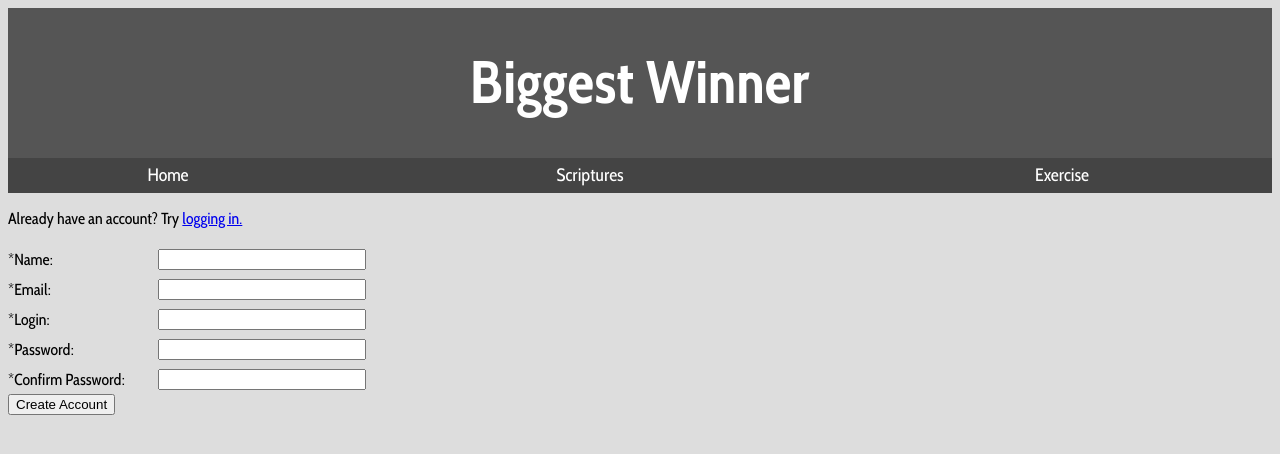
After one commit to browerjosiahdev/biggest-winner, a PHP site: page /create_account.html in a window 1280 px wide. The commit adds this page. Shown: the top 454 px of the page. Run offline with PHP 8.4, Linux system fonts and the light colour scheme.

Commit message:
Made updates to login page, and added page to create a new user

```diff
--- a/_dev/mysql/biggest_winner_godaddy.sql
+++ b/_dev/mysql/biggest_winner_godaddy.sql
@@ -1,4 +1,4 @@
-USE biggest_winner;
+USE biggest_winner_test;
 
 CREATE TABLE IF NOT EXISTS users (id INT AUTO_INCREMENT,
                                  name VARCHAR(100) NOT NULL,
--- a/_dev/sass/site.scss
+++ b/_dev/sass/site.scss
@@ -46,7 +46,13 @@ body
 
         a
         {
+            color: #fff;
             text-decoration: none;
+
+            &:hover
+            {
+                color: #ccc;
+            }
         }
     }
 }
@@ -187,7 +193,7 @@ body
         .form-label
         {
             display: table-cell;
-            width: 100px;
+            width: 150px;
             vertical-align: middle;
         }
 
@@ -225,13 +231,3 @@ body
 {
     display: none;
 }
-
-a
-{
-    color: #fff;
-}
-
-a:hover
-{
-    color: #ccc;
-}
--- /dev/null
+++ b/create_account.html
@@ -0,0 +1,110 @@
+<!DOCTYPE html>
+<html lang="en">
+    <head>
+        <meta http-equiv="cache-control" content="max-age=0" />
+        <meta http-equiv="cache-control" content="no-cache" />
+        <meta http-equiv="expires" content="0" />
+        <meta http-equiv="expires" content="Tue, 01 Jan 1980 1:00:00 GMT" />
+        <meta http-equiv="pragma" content="no-cache" />
+        <meta http-equiv="X-UA-Compatible" content="IE=Edge" />
+        <title>Biggest Winner</title>
+        <link type="text/css" rel="stylesheet" href="css/font.css">
+        <link type="text/css" rel="stylesheet" href="css/site.css">
+        <script type="text/javascript" language="javascript" src="js/config.js"></script>
+        <script type="text/javascript" language="javascript" src="js/jquery-1.11.2.min.js"></script>
+        <script type="text/javascript" language="javascript" src="js/site.js"></script>
+        <script type="text/javascript" language="javascript">
+            function createAccount()
+            {
+                var strName             = isValidInput($('#name'));
+                var strEmail            = isValidInput($('#email'), INPUTEMAIL);
+                var strLogin            = isValidInput($('#login'));
+                var strPassword         = isValidInput($('#password'));
+                var strConfirmPassword  = isValidInput($('#confirmPassword'));
+
+                if (strName == '')
+                    return;
+                if (strEmail == '')
+                    return;
+                if (strLogin == '')
+                    return;
+                if (strPassword == '')
+                    return;
+                if (strConfirmPassword == '')
+                    return;
+
+                if (strPassword != strConfirmPassword)
+                {
+                    alert('Sorry, your passwords don&apos;t match.');
+
+                    return;
+                }
+
+                var strData = 'name=' + strName +
+                              '&email=' + strEmail +
+                              '&login=' + strLogin +
+                              '&password=' + strPassword;
+
+                $.ajax({
+                    url: 'php/create_account.php',
+                    method: 'POST',
+                    data: strData + '&' + DB_URLSTRING,
+                    success: onCreateAccountSuccess,
+                    error: onCreateAccountError
+                });
+            }
+
+            function onCreateAccountSuccess( vData )
+            {
+                var intData = Number(vData);
+                if (!isNaN(intData) && intData > 0)
+                {
+                    sessionStorage.setItem('userID', intData);
+
+                    window.location.href = 'index.html';
+                }
+                else if (typeof vData == 'string')
+                    alert(vData);
+            }
+
+            function onCreateAccountError()
+            {
+                alert('There was an issue creating your account, please try again. If the issue persists, contact your system administrator.');
+            }
+        </script>
+    </head>
+    <body>
+        <div class="header">
+            <div class="title">Biggest Winner</div>
+        </div>
+        <div class="menu">
+            <div class="link"><a href="index.html">Home</a></div>
+            <div class="link"><a href="scriptures.html">Scriptures</a></div>
+            <div class="link">Exercise</div>
+        </div>
+        <p>Already have an account? Try <a href="login.html">logging in.</a></p>
+        <div class="login-form">
+            <div class="form-container">
+                <div class="form-label">*Name:</div>
+                <div class="form-input"><input id="name" class="input-form" type="text"></div>
+            </div>
+            <div class="form-container">
+                <div class="form-label">*Email:</div>
+                <div class="form-input"><input id="email" class="input-form" type="email"></div>
+            </div>
+            <div class="form-container">
+                <div class="form-label">*Login:</div>
+                <div class="form-input"><input id="login" class="input-form" type="text"></div>
+            </div>
+            <div class="form-container">
+                <div class="form-label">*Password:</div>
+                <div class="form-input"><input id="password" class="input-form" type="password"></div>
+            </div>
+            <div class="form-container">
+                <div class="form-label">*Confirm Password:</div>
+                <div class="form-input"><input id="confirmPassword" class="input-form" type="password"></div>
+            </div>
+            <button type="submit" onclick="javascript:createAccount();">Create Account</button><br/><br/>
+        </div>
+    </body>
+</html>
--- a/css/site.css
+++ b/css/site.css
@@ -31,7 +31,10 @@ body {
     .menu .link:hover {
       color: #ccc; }
     .menu .link a {
+      color: #fff;
       text-decoration: none; }
+      .menu .link a:hover {
+        color: #ccc; }
 
 .point-forms-container .point-form .form-content {
   background-color: #bbb;
@@ -104,7 +107,7 @@ body {
     height: 30px; }
     .login-form .form-container .form-label {
       display: table-cell;
-      width: 100px;
+      width: 150px;
       vertical-align: middle; }
     .login-form .form-container .form-input {
       display: table-cell;
@@ -126,10 +129,4 @@ body {
 .hidden {
   display: none; }
 
-a {
-  color: #fff; }
-
-a:hover {
-  color: #ccc; }
-
 /*# sourceMappingURL=site.css.map */
--- a/index.html
+++ b/index.html
@@ -10,12 +10,13 @@
         <title>Biggest Winner</title>
         <link type="text/css" rel="stylesheet" href="css/font.css">
         <link type="text/css" rel="stylesheet" href="css/site.css">
+        <script type="text/javascript" language="javascript" src="js/config.js"></script>
         <script type="text/javascript" language="javascript" src="js/jquery-1.11.2.min.js"></script>
         <script type="text/javascript" language="javascript" src="js/angular.min.js"></script>
         <script type="text/javascript" language="javascript" src="js/modules.js"></script>
         <script type="text/javascript" language="javascript" src="js/site.js"></script>
     </head>
-    <body ng-controller="MasterBodyCtrl">
+    <body onload="javascript:checkLoggedIn();" ng-controller="MasterBodyCtrl">
         <div class="header">
             <div class="title">Biggest Winner</div>
         </div>
--- /dev/null
+++ b/js/config.js
@@ -0,0 +1,23 @@
+////////////////////////////////////////////////////////////////////////////////////////////////
+// Group: Database Configuration.
+////////////////////////////////////////////////////////////////////////////////////////////////
+
+var DB_IPADDRESS    = '50.62.209.12';
+
+// Live site settings.
+/*var DB_USERNAME     = 'sysadmin';
+var DB_PASSWORD     = 'Zikj3?67';
+var DB_NAME         = 'biggest_winner';*/
+
+// Test site settings.
+var DB_USERNAME     = 'sysadmin_test';
+var DB_PASSWORD     = 'ysdM70?8';
+var DB_NAME         = 'biggest_winner_test';
+
+var DB_URLSTRING    = 'dbUserName=' + DB_USERNAME + '&dbPassword=' + DB_PASSWORD + '&dbIP=' + DB_IPADDRESS + '&dbName=' + DB_NAME;
+
+////////////////////////////////////////////////////////////////////////////////////////////////
+// Group: Form Configuration.
+////////////////////////////////////////////////////////////////////////////////////////////////
+
+var INPUTEMAIL = 'INPUT_EMAIL';
--- a/js/site.js
+++ b/js/site.js
@@ -1,9 +1,43 @@
 $(document).ready(function()
 {
-    if (sessionStorage.getItem("userID") > 0)
+//    localStorage.clear();
+});
+
+function checkLoggedIn()
+{
+    if (!isLoggedIn())
+        window.location.href = 'login.html';
+}
+
+function isLoggedIn()
+{
+    return ((sessionStorage.getItem('userID') > 0) || (localStorage.getItem('userID') > 0));
+}
+
+function isValidInput( objInput, strType )
+{
+    var strValue = objInput.val();
+    if (strValue === null || strValue == '')
     {
+        objInput.addClass('invalid');
 
+        return '';
     }
-    else
-        window.location.href = "login.html";
-});
+
+    switch (strType)
+    {
+        case INPUTEMAIL:
+        {
+            if (strValue.indexOf('@') == -1)
+            {
+                objInput.addClass('invalid');
+
+                return '';
+            }
+        }
+    }
+
+    objInput.removeClass('invalid');
+
+    return strValue;
+}
--- a/scriptures.html
+++ b/scriptures.html
@@ -15,7 +15,7 @@
         <script type="text/javascript" language="javascript" src="js/modules.js"></script>
         <script type="text/javascript" language="javascript" src="js/site.js"></script>
     </head>
-    <body ng-controller="PostsBodyCtrl">
+    <body onload="javascript:checkLoggedIn();" ng-controller="PostsBodyCtrl">
         <div class="header">
             <div class="title">Biggest Winner</div>
         </div>
```
Also changed, not shown: login.html (+26 -29 lines), php/create_account.php (added, +37 -0 lines), php/login.php (added, +22 -0 lines), server/login.php (deleted, +0 -22 lines), 2 other files.
